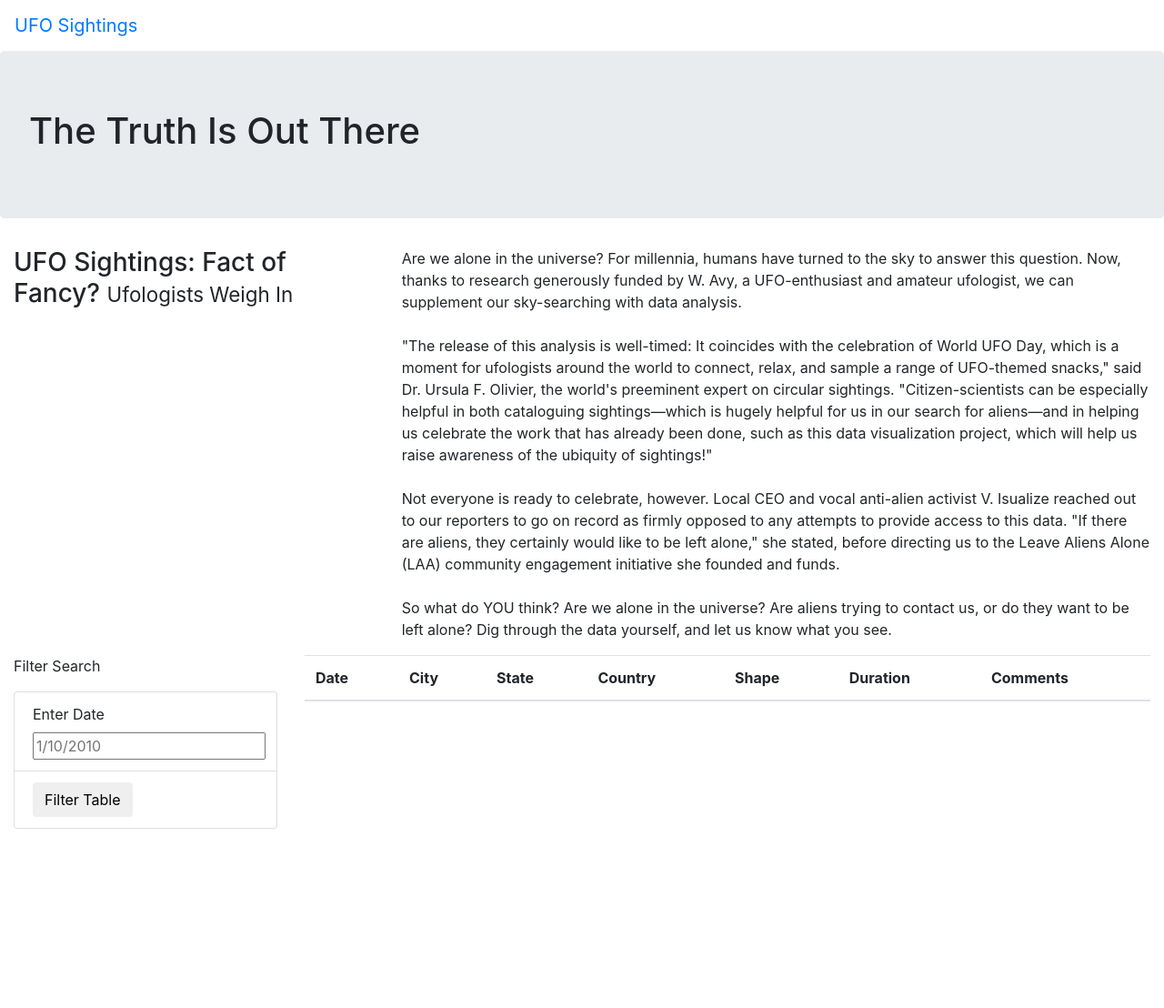
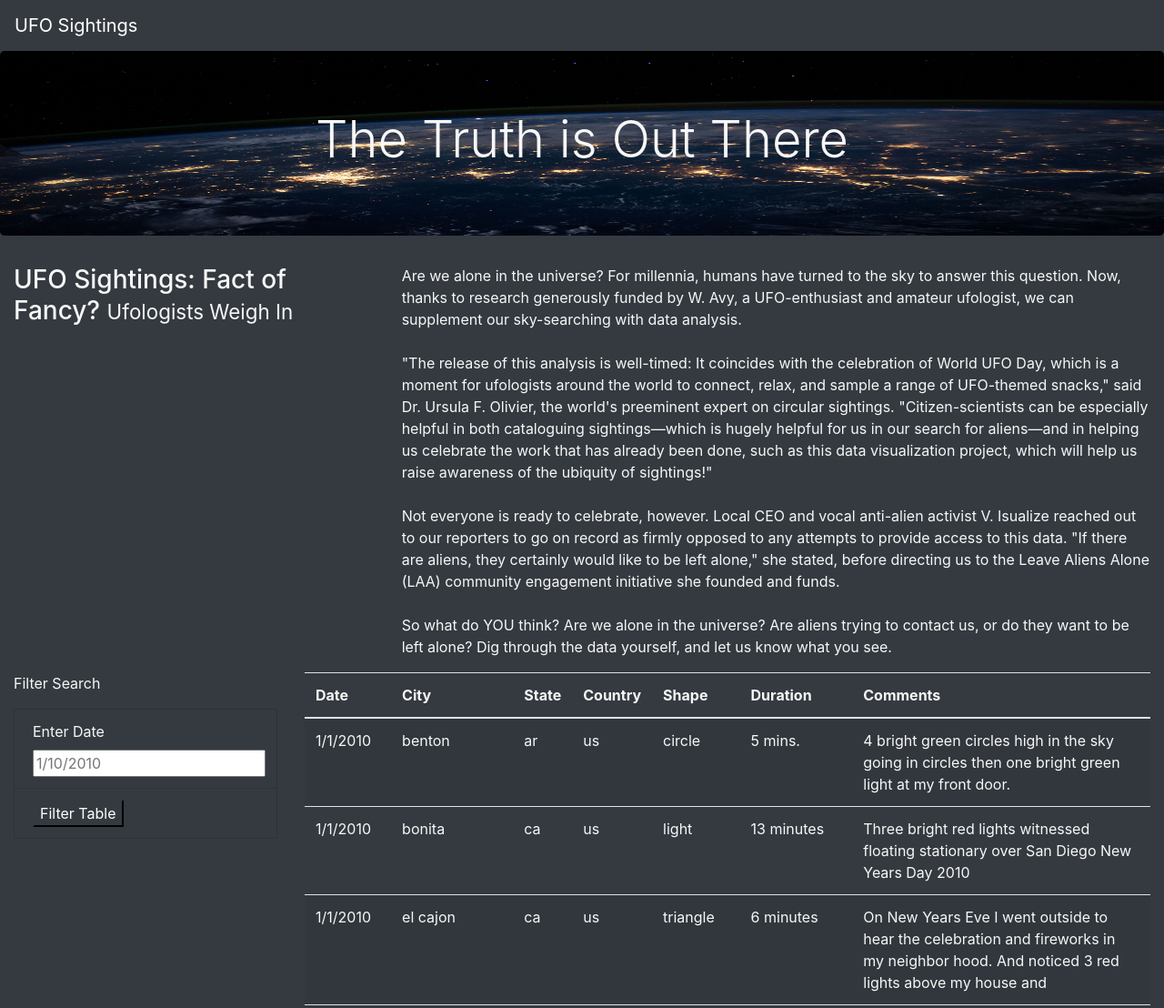
Before and after one commit to ioshisolis/UFOs, a plain HTML site: page index.html in a window 1280 px wide. Shown: the top 1108 px of the page at 91% size. Before the commit the page ends 911 px from the top, so only its background shows below. Drawn offline with nearby package versions, Linux system fonts and the light colour scheme.

Commit message:
add image and edit table

```diff
--- a/index.html
+++ b/index.html
@@ -13,14 +13,14 @@
     />
     <link rel="stylesheet" href="static/css/style.css">
 </head>
-<body>
+<body class="bg-dark">
     <div class="wrapper">
-        <nav class="navbar navbar-expand-lg">
+      <nav class="navbar navbar-dark bg-dark navbar-expand-lg">
             <a class="navbar-brand" href="index.html">UFO Sightings</a>
         </nav>
     </div>
     <div class="jumbotron">
-        <h1>The Truth Is Out There</h1>
+      <h1 class="display-4">The Truth is Out There</h1>
     </div>
     <div class="container-fluid">
         <div class="row">
@@ -39,17 +39,17 @@
     <div class="container-fluid">
        <div class="row">
            <div class="col-md-3">
-                <form>
+                <form class="bg-dark">
                 <p>Filter Search</p>
                 </form>
-                <ul class="list-group">
-                    <li class="list-group-item">
+                <ul class="list-group bg-dark">
+                    <li class="list-group-item bg-dark" style="font-family: inherit; font-size: 1rem;">
                         <label for="date">Enter Date</label>
                         <input type="text" placeholder="1/10/2010" id="datetime" />
                     </li>
-                    <li class="list-group-item">
+                    <li class="list-group-item bg-dark" style="font-family: inherit; font-size: 1rem;">
 
-                        <button id="filter-btn" type="button" class="btn btn-default">Filter Table</button>
+                        <button id="filter-btn" type="button" class="btn-dark">Filter Table</button>
                     </li>
                 </ul>
            </div>
@@ -70,5 +70,9 @@
             </table>
           </div>
     </div>
+
+    <script src="https://cdnjs.cloudflare.com/ajax/libs/d3/4.11.0/d3.js"></script>
+    <script src="static/js/data.js"></script>
+    <script src="static/js/app.js"></script>
 </body>
 </html>
--- a/static/css/style.css
+++ b/static/css/style.css
@@ -0,0 +1,10 @@
+body {
+
+    color: #f7f7f7;
+  }
+
+  .jumbotron {
+    background-image: url("../images/nasa.jpg");
+    background-size: 100% 100%;
+    text-align: center;
+  }
```
Also changed, not shown: static/Images/nasa.jpg (added), static/js/app.js (renamed from js/app.js), static/js/data.js (renamed from js/data.js).
